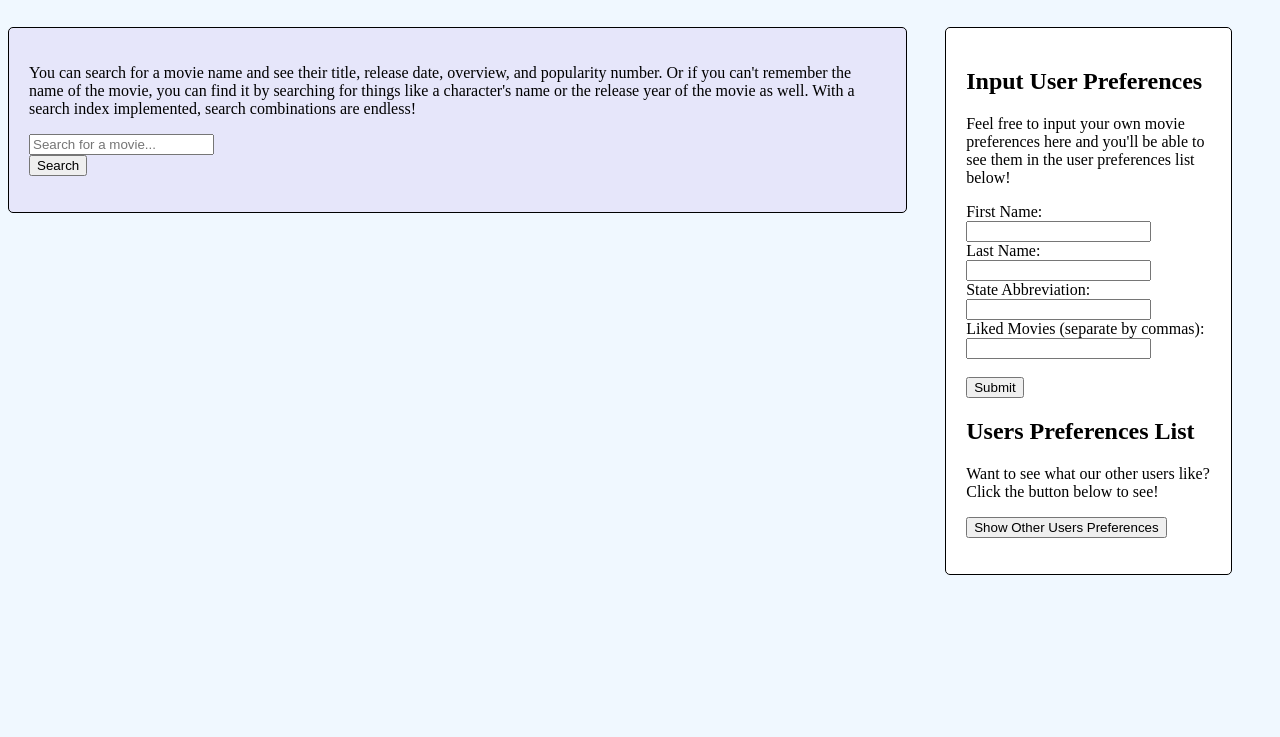
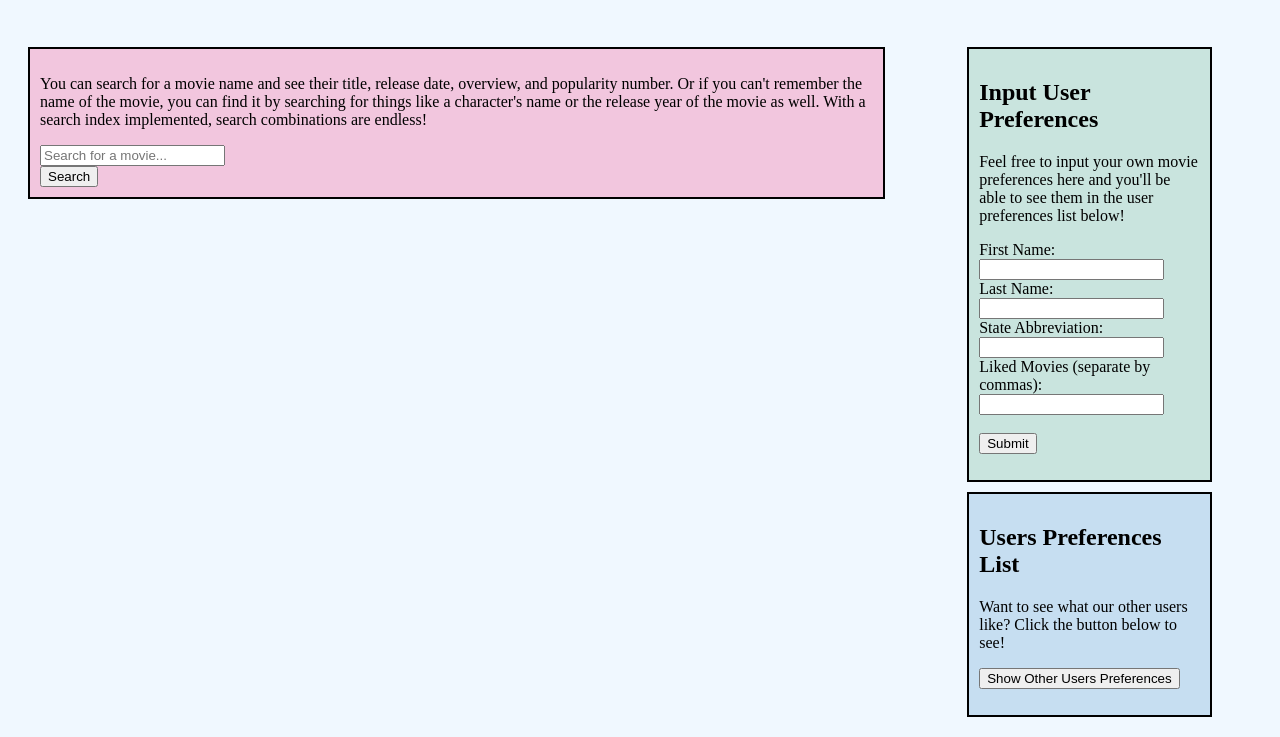
Before and after one commit to mtstarcher/INST377-Project, a website: page public/search.html in a window 1280 px wide. Shown: the part 139-876 px from the top of the page. Before the commit the page ends 800 px from the top, so only its background shows below. Drawn offline with Linux system fonts and the light colour scheme.

Commit message:
Update search.css

```diff
--- a/public/search.css
+++ b/public/search.css
@@ -1,5 +1,7 @@
 
 #main-nav {
+
+    font-weight: bold;
     background-color: lightblue;
     text-align: center;
 }
@@ -41,8 +43,8 @@ body {
     right: 20px;
     top: 20px;
     margin-right: 20px;
-    background-color: lavender;
-    border: 1px solid black;
+
+
     border-radius: 5px;
     padding: 20px;
 }
@@ -53,8 +55,36 @@ body {
     right: 20px;
     top: 20px;
     float: right;
-    background-color: white;
-    border: 1px solid black;
+
     border-radius: 5px;
     padding: 20px;
 }
+
+.question {
+    background-color: #F2C6DE;
+    border: 2px black solid;
+    padding: 10px;
+}
+
+.list {
+    padding: 10px;
+    margin: 10px;
+}
+
+
+#movieList li {
+    margin: 10px;
+}
+
+.iup {
+    border: 2px black solid;
+    padding: 10px;
+    margin-bottom: 10px;
+    background-color: #C9E4DE;
+}
+
+.upl {
+    border: 2px black solid;
+    padding: 10px;
+    background-color: #C6DEF1;
+}
```
